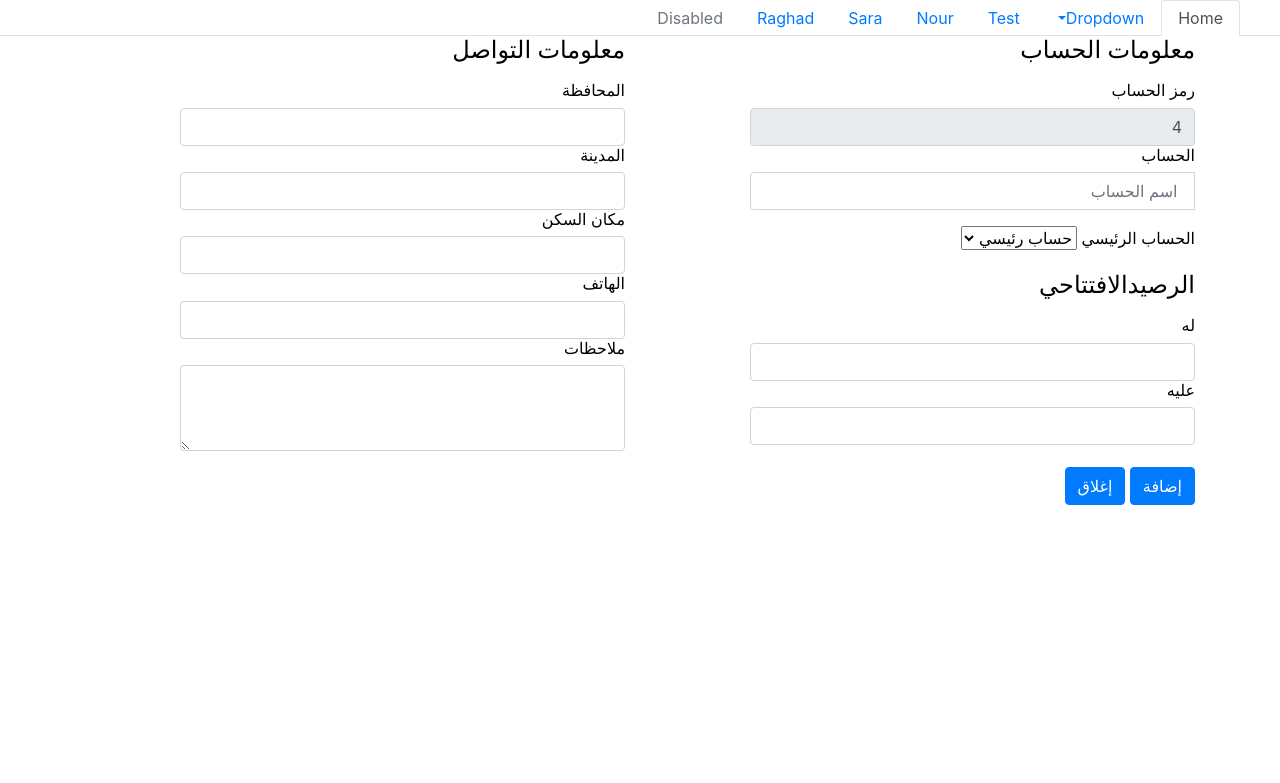
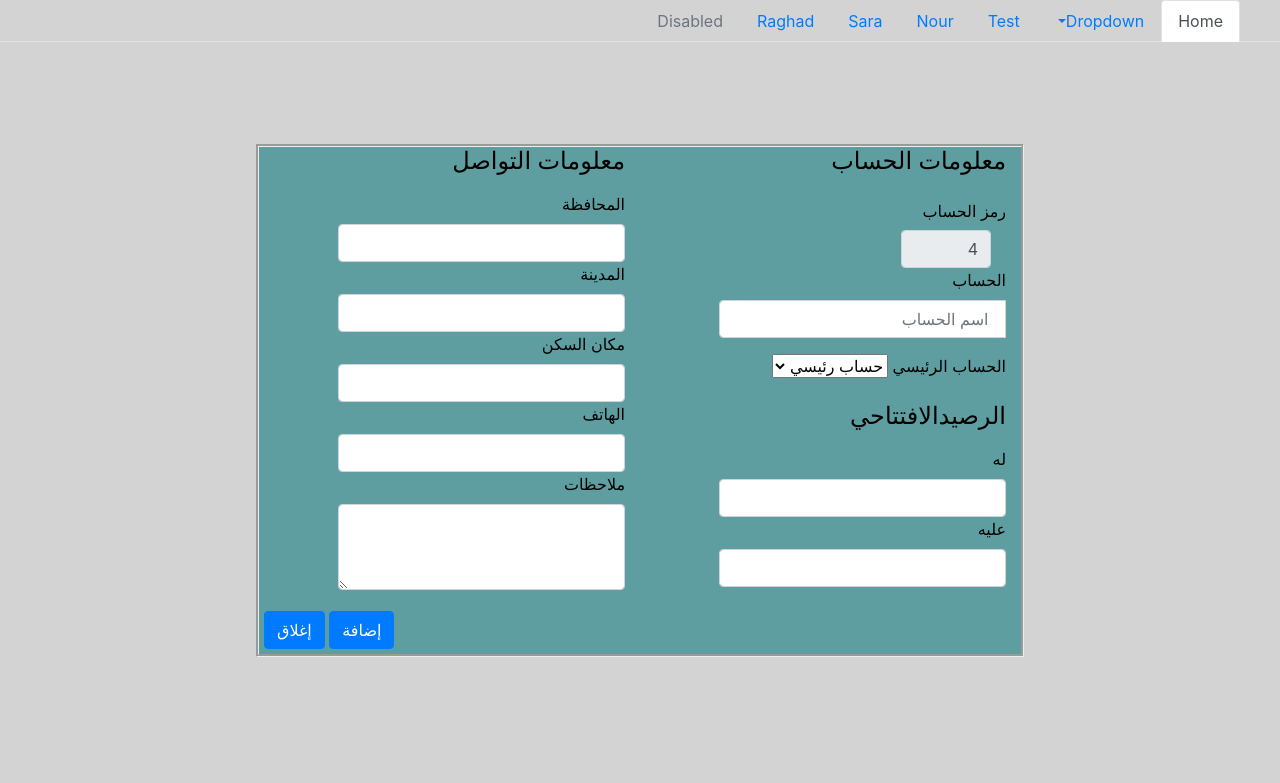
Before and after one commit to mohannadsy/www_alhal, a PHP site: page /test_account_card.php in a window 1280 px wide. Shown: the top 783 px of the page. Run offline with PHP 8.4, Linux system fonts and the light colour scheme; data comes from the database, SQL or seed files in the repository.

Commit message:
test account card

```diff
--- a/test_account_card.php
+++ b/test_account_card.php
@@ -1,7 +1,6 @@
 <?php
 include('include/nav.php');
 ?>
-
 <!DOCTYPE html>
 <html lang="ar" dir="rtl">
 
@@ -13,16 +12,37 @@ include('include/nav.php');
     <link rel="stylesheet" href="css/bootstrap.min.css">
     <style>
     body{
+    color: var(--bs-body-color);
+    background-color: LightGray;
+    text-align: right;
+    line-height: ;
+    }
+    .container{
+        margin-top: 8%;
+        margin-right: 20%;
+        border-style:groove;
+        width: 60%;
+
+    }
+    #account_col{
+        background-color:#5F9EA0;
+        /* padding: 0px 50px 0px ; */
 
 
+    }
+    #connect_col{
+        background-color:#5F9EA0 ;
+        /* padding: 0px 50px 0px ; */
+    }
+    #button_col{
+        background-color: #5F9EA0;
+        padding: 5px;
+        text-align: left;
 
-    line-height: var(--bs-body-line-height);
-    color: var(--bs-body-color);
-    text-align: var(--bs-body-text-align);
-    background-color: var(--bs-body-bg);
-    -webkit-text-size-adjust: 100%;
-    -webkit-tap-highlight-color: transparent;
     }
+    #button-col button {
+     }
+
     </style>
 </head>
 
@@ -42,14 +62,15 @@ include('include/nav.php');
                 $account = mysqli_fetch_array($select_where_exec);
             }
             ?>
-            <div class="row g-3">
-                <div class="col-md-6">
+            <div class="row">
+
+                <div id="account_col" class="col-md-6">
                     <h4 class="mb-3">معلومات الحساب</h4>
                     <form class="needs-validation" novalidate>
-                        <div class="row g-3">
+                        <div class="row ">
                             <div class="col-10">
-                                <label for="code" class="form-label">رمز الحساب</label>
-                                <div class="input-group">
+                                <label for="code" class="col-form-label">رمز الحساب</label>
+                                <div class="col-md-5">
                                     <input type="number" name="code" class="form-control" readonly value="<?php
                                                                         if (isset($account['code'])) echo $account['code'];
                                                                         else
@@ -66,7 +87,6 @@ include('include/nav.php');
                             </div>
                             <div class="col-10 py-3">
                             <label for="account_id" class="form-label"> الحساب الرئيسي</label>
-                            <!-- <input type="text" name="account_id"> -->
 
                             <select class="form-select" name="account_id" id="" required>
                                 <option value="0"> حساب رئيسي</option>
@@ -85,12 +105,12 @@ include('include/nav.php');
                     </form>
                     <h4 class="mb-3"> الرصيدالافتتاحي</h4>
                     <form class="needs-validation" novalidate>
-                        <div class="row g-3">
+                        <div class="row">
                             <div class="col-10">
                             <label for="credit" class="form-label"> له</label>
                                 <div class="input-group">
                                     <input type="number" name="credit" class="form-control" id=""
-                                     value="<?php if(isset($account['fund']) && $account['fund'] > 0) echo $account['fund'] ?>">
+                                    value="<?php if(isset($account['fund']) && $account['fund'] > 0) echo $account['fund'] ?>">
                                 </div>
                             </div>
                             <div class="col-10">
@@ -105,10 +125,10 @@ include('include/nav.php');
                     </form>
                 </div>
 
-                <div class="col-md-6">
+                <div id="connect_col" class="col-md-6 ">
                 <h4 class="mb-3">معلومات التواصل</h4>
                     <form class="needs-validation" novalidate>
-                        <div class="row g-3">
+                        <div class="row">
                             <div class="col-10">
                                 <label for="" class="form-label" >المحافظة </label>
                                 <input type="text" class="form-control" id="" placeholder=""
@@ -118,7 +138,7 @@ include('include/nav.php');
                             <div class="col-10">
                                     <label for="" class="form-label" >المدينة</label>
                                     <input type="text" class="form-control" id="" placeholder=""
-                                     value="<?php if(isset($account['city'])) echo $account['city'] ?>">
+                                    value="<?php if(isset($account['city'])) echo $account['city'] ?>">
 
                             </div>
                             <div class="col-10">
@@ -149,18 +169,18 @@ include('include/nav.php');
 
 
 
-            <div class="row g-3">
-                <div class="col-md-6 col-lg-4">
+            <div class="row">
+                <div class="col-md-12" id="button_col">
 
-                    <button type="submit" class="btn btn-primary" name="add">إضافة</button>
+                <button type="submit" class="btn btn-primary " name="add">إضافة</button>
 
-                    <button type="submit" class="btn btn-primary" <?php if (!isset($account['name'])) echo "hidden" ?> name="update">تعديل</button>
+                <button type="submit" class="btn btn-primary" <?php if (!isset($account['name'])) echo "hidden" ?> name="update">تعديل</button>
 
-                    <button type="submit" class="btn btn-primary" hidden name="delete">حذف</button>
+                <button type="submit" class="btn btn-primary" hidden name="delete">حذف</button>
 
-                    <button type="button" class="btn btn-primary" name="close">إغلاق</button>
+                <button type="button" class="btn btn-primary" name="close">إغلاق</button>
+                </div>
 
-                </div>
 
             </div>
         </div>
```
Also changed, not shown: category_card.php (+11 -21 lines), item_card.php (+24 -16 lines).
